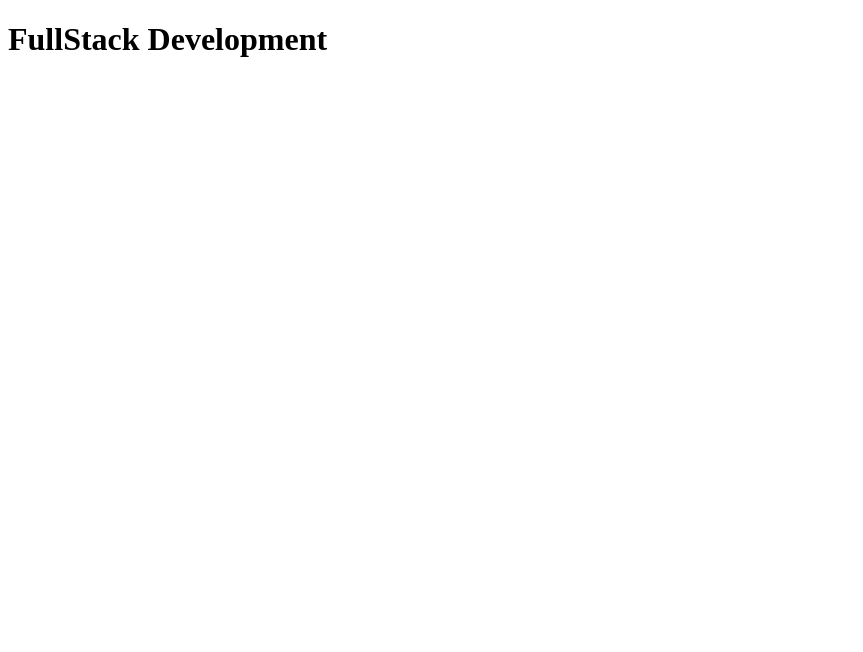
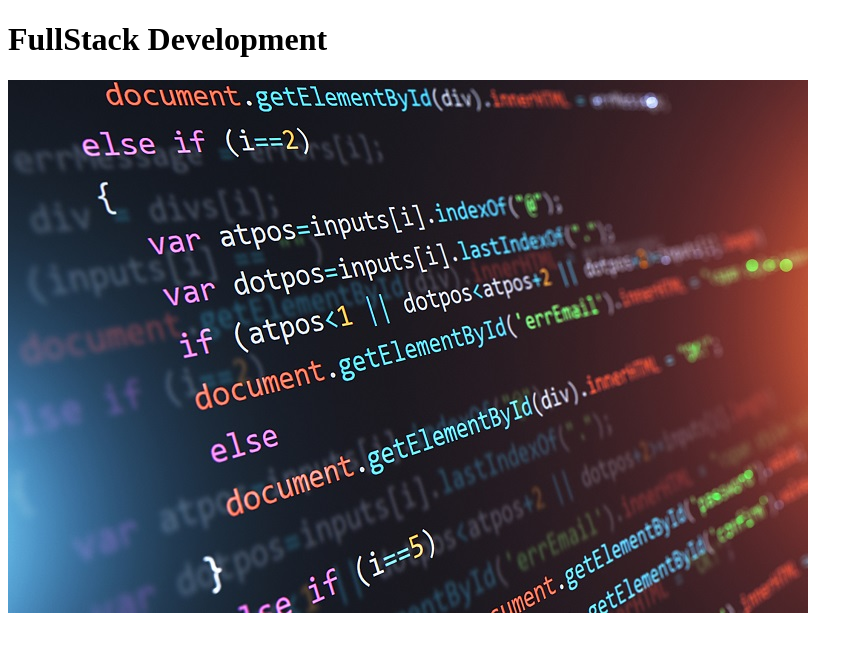
Before and after one commit to kapoorpranjil/3May-Html-Deployment, a plain HTML site: page index.html in a window 1280 px wide. Shown: the whole page, without its empty margins (0-863 px from the left). Drawn offline with Linux system fonts and the light colour scheme.

Commit message:
updating

```diff
--- a/index.html
+++ b/index.html
@@ -5,5 +5,6 @@
     </head>
     <body>
         <h1>FullStack Development</h1>
+        <img src="./img/ds.jpg" alt="">
     </body>
 </html>
```
Also changed, not shown: img/ds.jpg (added).
